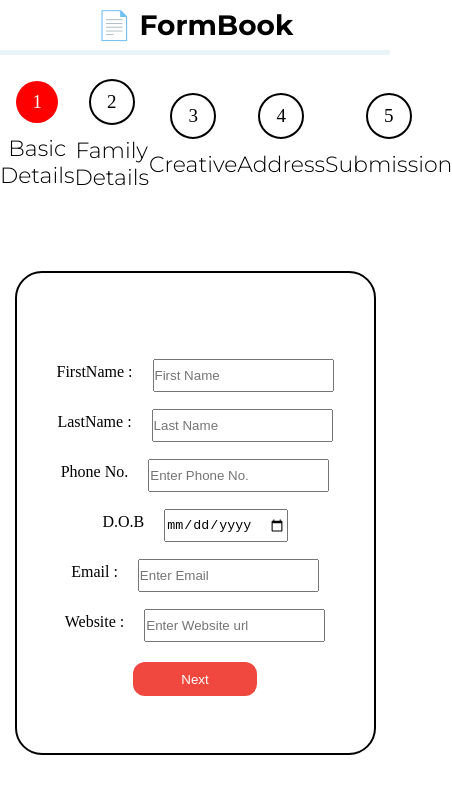
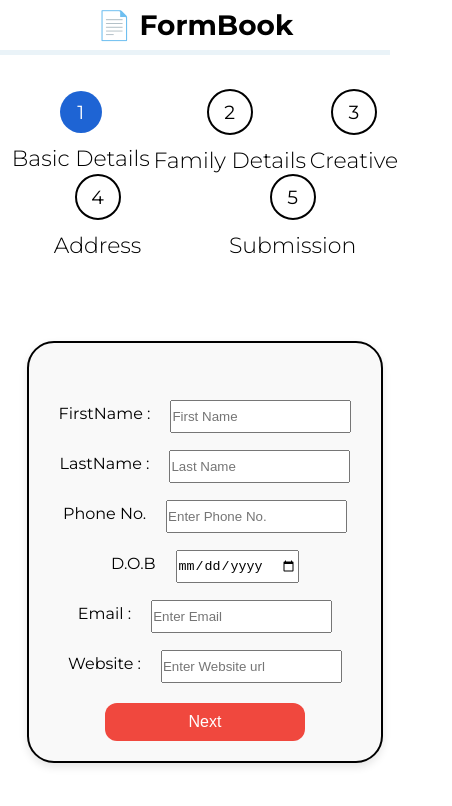
Before and after one commit to ADDY69O/Stepper_Form, an Angular app: page / in a window 390 px wide. Shown: the top 806 px of the page, 452 px wide, since content can reach past the window. Built offline with nearby package versions, Linux system fonts and the light colour scheme; a web font is replaced by a local one.

Commit message:
ui fixes

```diff
--- a/src/app/app.component.html
+++ b/src/app/app.component.html
@@ -1,5 +1,4 @@
 <div class="appMain">
   <app-navbar></app-navbar>
-  <app-form></app-form>
-
+  <router-outlet></router-outlet>
 </div>
--- a/src/app/app.routes.ts
+++ b/src/app/app.routes.ts
@@ -1,3 +1,16 @@
 import { Routes } from '@angular/router';
+import { ResultComponent } from './result/result.component';
+import { FormComponent } from './form/form.component';
 
-export const routes: Routes = [];
+export const routes: Routes = [
+
+    {
+        path:'submit',
+        component: ResultComponent
+    },
+    {
+        path:"**",
+        component:FormComponent
+    }
+
+];
--- a/src/app/common/common.component.css
+++ b/src/app/common/common.component.css
@@ -23,7 +23,7 @@ input{
 h1{
     margin-top: 10px;
     font-size: 16px;
-    font-weight: 100;
+    font-weight: 400;
 }
 
 input.ng-invalid.ng-touched{
--- a/src/app/common/common.component.html
+++ b/src/app/common/common.component.html
@@ -32,6 +32,7 @@
         <h1>D.O.B </h1>
         <div  class="input_inline_error">
             <input type="date" name="dob" id="dob" value={{dob}}  [(ngModel)]="dob" #dateOfBirth="ngModel" required   >
+            <small *ngIf = "dateOfBirth?.touched && dateOfBirth?.invalid" >* Date of Birth is Required</small>
         </div>
     </div>
 
--- a/src/app/creative/creative.component.css
+++ b/src/app/creative/creative.component.css
@@ -1,6 +1,6 @@
 .Main__Creative {
     overflow-y: scroll;
-    height: 400px;
+    height: 300px;
     padding: 20px;
     background-color: #f9f9f9;
   }
--- a/src/app/family-details/family-details.component.css
+++ b/src/app/family-details/family-details.component.css
@@ -1,7 +1,7 @@
 .Main__Family{
 
     overflow-y: scroll;
-    height: 400px;
+    height: 300px;
 }
 
 
--- a/src/app/form/form.component.html
+++ b/src/app/form/form.component.html
@@ -24,7 +24,7 @@
         </div>
         <div *ngSwitchCase="5">
           <ng-container *ngFor="let page of stepperPages">
-            <div *ngIf="page.page !== stepperPages.length">
+            <div *ngIf="page.page !== stepperPages.length" class="ChangeSinglePage">
               <h1>{{ page.title }}</h1>
               <button (click)="changePage(page.page)">Change</button>
             </div>
@@ -32,13 +32,12 @@
         </div>
       </div>
       <div class="buttons">
-        <!-- Common Buttons -->
+
         <ng-container *ngIf="selected < stepperPages.length">
           <button *ngIf= "!stepperPages[selected - 1].editable && selected > 1" class="prev" (click)=" selected =  selected - 1">Prev</button>
           <button *ngIf="!stepperPages[selected - 1].editable" class="next" (click)="handleNextPage()">Next</button>
         </ng-container>
 
-        <!-- Submit Button -->
         <ng-container *ngIf="selected === stepperPages.length">
           <button  class="submit" (click)="handleFormSubmit()">Submit</button>
         </ng-container>
--- a/src/app/form/form.component.scss
+++ b/src/app/form/form.component.scss
@@ -1,30 +1,29 @@
-@import url('https://fonts.googleapis.com/css2?family=Montserrat:ital,wght@0,100..900;1,100..900&display=swap');
-.main{
+  @import url('https://fonts.googleapis.com/css2?family=Montserrat:wght@100..900&display=swap');
 
+  .main {
     display: flex;
     flex-direction: column;
     justify-content: center;
     width: 100%;
     height: calc(100vh - 8vh);
+    font-family: "Montserrat", sans-serif;
+    padding: 10px; // added padding for small screens
 
-    .pages{
-
+    .pages {
       margin-top: 20px;
       display: flex;
       flex-direction: row;
       justify-content: space-around;
       align-items: center;
       text-align: center;
+      flex-wrap: wrap; // allows the pages to wrap in smaller screens
 
-        .pages__text{
-
-            font-family: "Montserrat", sans-serif;
-            font-optical-sizing: auto;
+      .pages__text {
         font-weight: 300;
         font-size: 22px;
-            font-style: normal;
       }
-        .header{
+
+      .header {
         display: flex;
         flex-direction: column;
         justify-content: center;
@@ -32,132 +31,148 @@
         gap: 12px;
       }
 
-        .page{
+      .page {
         width: 22px;
         height: 22px;
         font-size: 19px;
         border-radius: 50%;
-            color:black;
+        color: black;
         background-color: white;
         border: 2px solid black;
+        display: flex;
         align-items: center;
+        justify-content: center;
         padding: 10px;
+        cursor: pointer;
+        transition: background-color 0.3s, color 0.3s;
 
-
+        &:hover {
+          background-color: #e0e0e0;
         }
 
-        .page.active{
-            background-color: red;
+        &.active {
+          background-color: #1e64d4;
           color: white;
-            border: hidden;
+          border: none;
         }
 
-        .page.active__prev{
-            background-color: #1E64D4;
+        &.active__prev {
+          background-color: #1e64d4;
           color: white;
-            border: hidden;
+          border: none;
+        }
       }
     }
 
-
-    .form{
+    .form {
       margin: auto;
-        display:flex;
+      display: flex;
       flex-direction: column;
-        width: max-content;
-        height: 400px;
-
+      width: 80%;
+      max-width: 800px;
+      height: auto;
       justify-content: center;
       border: 2px solid black;
-        padding: 40px;
+      padding: 20px;
       border-radius: 27px;
+      background-color: #f9f9f9;
+      box-shadow: 0 4px 8px rgba(0, 0, 0, 0.1);
 
-        .pages{
-            margin-top: 20px;
-            display: flex;
-            flex-direction: row;
-            justify-content: space-around;
-            align-items: center;
-            text-align: center;
-
-
-            .page{
-                width: 22px;
-                height: 22px;
-                font-size: 19px;
-                border-radius: 50%;
-                color:black;
-                background-color: white;
-                border: 2px solid black;
-                align-items: center;
-                padding: 10px;
-
-
-            }
-
-            .page.active{
-                background-color: red;
-                color: white;
-                border: hidden;
-            }
-        }
-
-        .showDetails{
-            margin: 20px 0 20px 0;
+      .showDetails {
+        margin: 20px 0;
         display: flex;
         flex-direction: column;
         justify-content: center;
         text-align: center;
-            h3{
+
+        h3 {
           font-size: 22px;
-
+          color: #333;
         }
       }
 
-        .buttons{
+      .buttons {
         display: flex;
         flex-direction: row;
         justify-content: space-around;
+        flex-wrap: wrap; // allows buttons to wrap in smaller screens
+        gap: 10px;
 
+        button {
+          width: 100%;
+          max-width: 200px;
+          padding: 10px 20px;
+          border-radius: 12px;
+          border: none;
+          color: white;
+          cursor: pointer;
+          font-size: 16px;
+          transition: background-color 0.3s;
 
-
-
-
+          &:hover {
+            opacity: 0.8;
           }
-        .prev{
-            width: 45%;
-            height: 80% ;
-            padding: 10px 20px 17px 20px;
-            border-radius: 12px;
-            background-color: #0B57D0;
-            color: white;
-            border: hidden;
         }
 
-        .next{
-            width: 45%;
-            height: 80% ;
-            padding: 10px 20px 17px 20px;
-            border-radius: 12px;
-            background-color:#F0483E;
-            color: white;
-            border: hidden;
+        .prev {
+          background-color: #0b57d0;
         }
 
-        .submit{
-            width: 100%;
-            height: 80% ;
-            padding: 10px 20px 17px 20px;
-            border-radius: 12px;
-            background-color: #248C46;
-            color: white;
-            border: hidden;
+        .next {
+          background-color: #f0483e;
         }
 
-
+        .submit {
+          width: 100%;
+          max-width: 200px;
+          background-color: #248c46;
+        }
+      }
+    }
   }
 
+  .ChangeSinglePage{
+    display: flex;
+    flex-direction: row;
+    justify-content: space-between;
+    margin-bottom: 12px;
 
+    button{
+      cursor: pointer;
+      border-radius: 12px;
+      border:none;
+      width: 100%;
+      max-width: 200px;
+      color: white;
+      background-color: #1E64D4;
+    }
+  }
 
+  @media (max-width: 768px) {
+    .pages__text {
+      font-size: 18px;
+    }
 
+    .form {
+      padding: 20px;
     }
+
+    .buttons button {
+      width: 100%;
+    }
+  }
+
+  @media (max-width: 480px) {
+    .pages__text {
+      font-size: 16px;
+    }
+
+    .form {
+      padding: 5px;
+    }
+
+    .buttons button {
+      width: 100%;
+      font-size: 10px;
+    }
+  }
--- a/src/app/form/form.component.ts
+++ b/src/app/form/form.component.ts
@@ -9,6 +9,7 @@ import { ResultComponent } from '../result/result.component';
 import { AddressComponent } from '../address/address.component';
 import { CommonComponent } from '../common/common.component';
 import { ToastrService } from 'ngx-toastr';
+import { Router } from '@angular/router';
 
 @Component({
   selector: 'app-form',
@@ -24,7 +25,7 @@ export class FormComponent  {
   @ViewChild (CreativeComponent) CreativeComponent: CreativeComponent;
   @ViewChild (AddressComponent) AddressComponent: AddressComponent;
 
-  constructor(private toastr: ToastrService) {}
+  constructor(private toastr: ToastrService,private router: Router) {}
 
  selected:number =1;
  pages:number[] =[1,2,3,4,5]
@@ -133,6 +134,7 @@ export class FormComponent  {
   }
   else{
     this.toastr.success("Form Filled Successfully","Success");
+    this.router.navigate(['/submit'])
   }
  }
 
--- a/src/app/result/result.component.css
+++ b/src/app/result/result.component.css
@@ -0,0 +1,13 @@
+
+.result-message {
+    display: flex;
+    justify-content: center;
+    align-items: center;
+    height: 100vh;
+    font-family: 'Montserrat', sans-serif;
+    font-size: 24px;
+    color: #333;
+    background-color: #f9f9f9;
+    margin: 0;
+    text-align: center;
+  }
--- a/src/app/result/result.component.html
+++ b/src/app/result/result.component.html
@@ -1 +1,4 @@
-<p>result works!</p>
+
+<div class="result-message">
+    <p>Form Submitted Successfully!</p>
+  </div>
--- a/src/app/result/result.component.ts
+++ b/src/app/result/result.component.ts
@@ -9,4 +9,6 @@ import { Component } from '@angular/core';
 })
 export class ResultComponent {
 
+
+
 }
```
Lines whose indentation alone changed are shown as unchanged.
